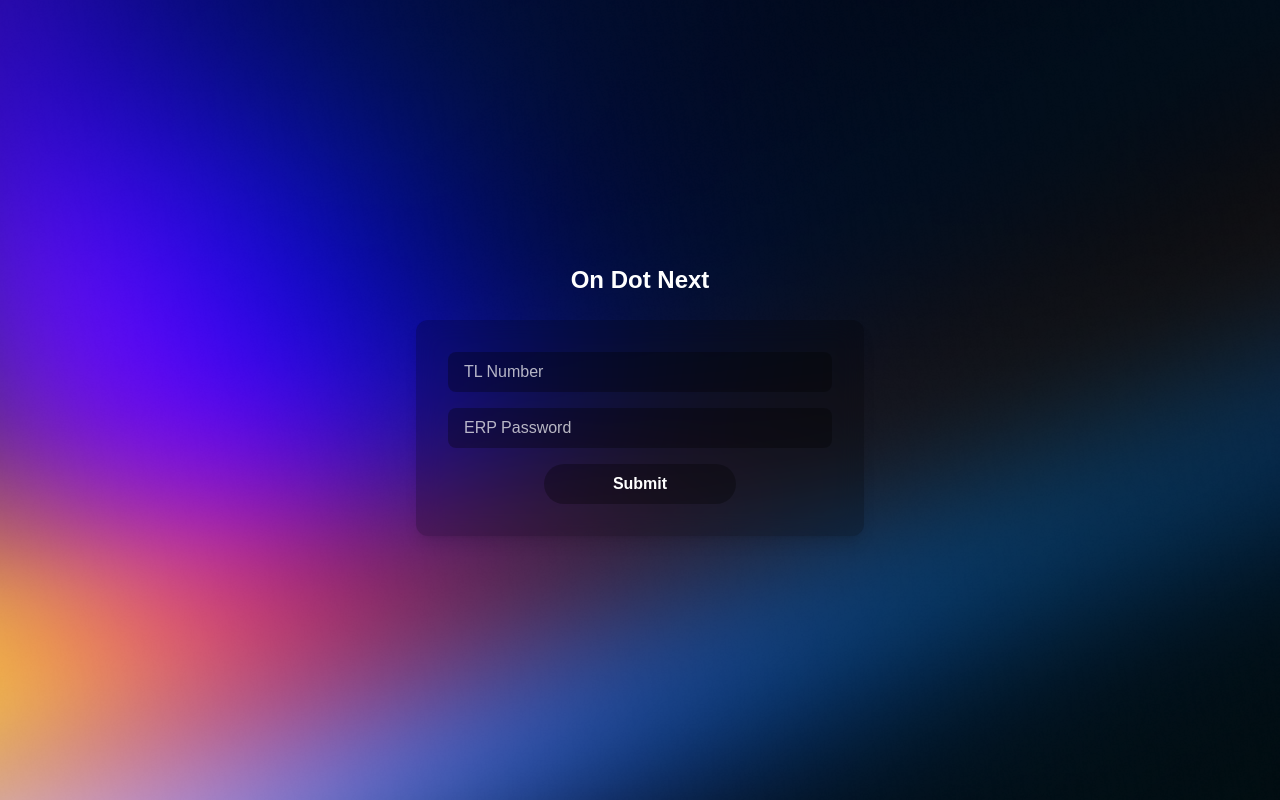
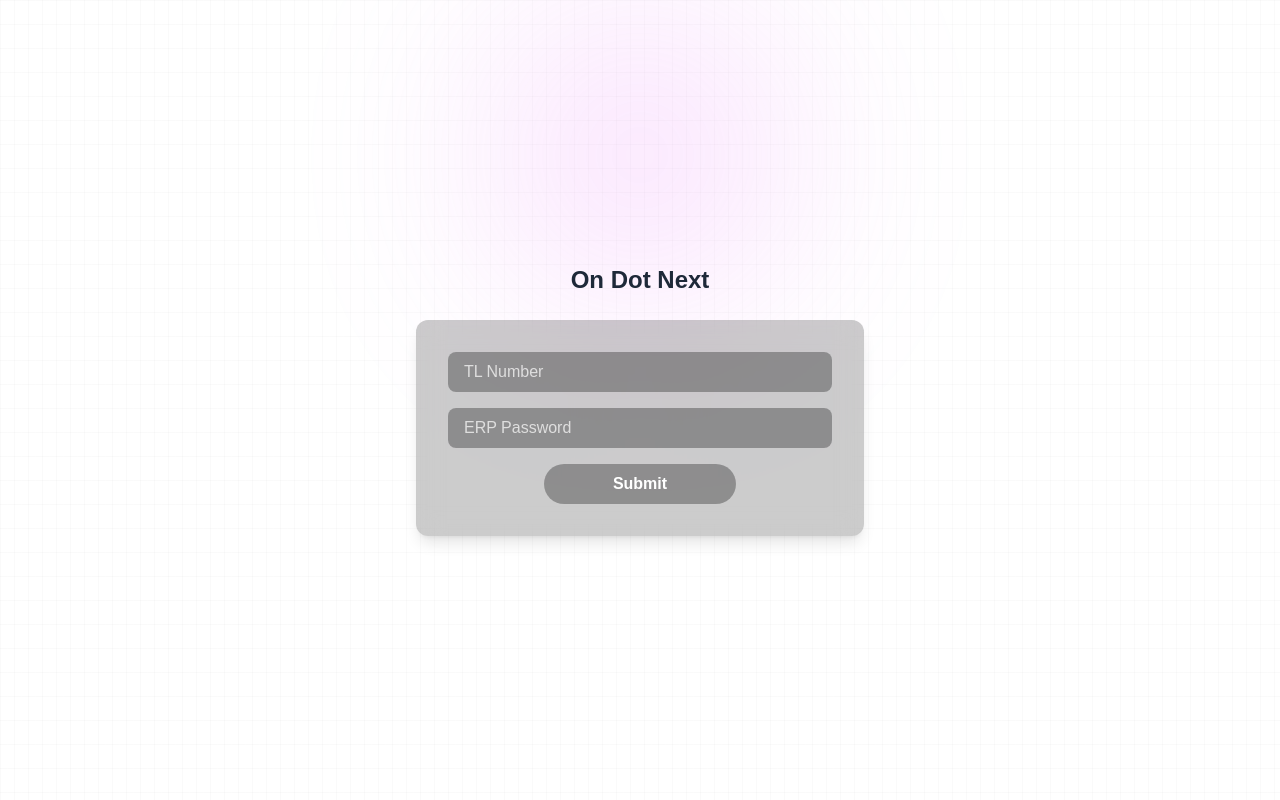
Before and after one commit to Nandith-0777/OnDotNext, a Next.js app: page / in a window 1280 px wide. Built offline with nearby package versions, Linux system fonts and the light colour scheme.

Commit message:
updated to light theme

```diff
--- a/src/app/globals.css
+++ b/src/app/globals.css
@@ -20,8 +20,35 @@
 }
 
 body {
-  background: var(--background) url('/backdrop.png') no-repeat center center fixed;
-  background-size: cover;
+  background: var(--background);
   color: var(--foreground);
   font-family: Arial, Helvetica, sans-serif;
 }
+
+.grid-bg {
+  position: fixed;
+  inset: 0;
+  z-index: -10;
+  height: 100%;
+  width: 100%;
+  background-color: white;
+  background-image:
+    linear-gradient(to right, #8080800a 1px, transparent 1px),
+    linear-gradient(to bottom, #8080800a 1px, transparent 1px);
+  background-size: 14px 24px;
+}
+
+.fuchsia-blur {
+  position: absolute;
+  top: 0;
+  left: 0;
+  right: 0;
+  margin: auto;
+  height: 310px;
+  width: 310px;
+  border-radius: 9999px; /* full */
+  background-color: #e879f9; /* fuchsia-400 */
+  opacity: 0.2;
+  filter: blur(100px);
+  z-index: -10;
+}
--- a/src/app/page.js
+++ b/src/app/page.js
@@ -110,9 +110,11 @@ export default function InputComponent() {
   };
 
   return (
-    <div className="gradient-bg min-h-screen flex items-center justify-center p-4">
-      <div className="w-full max-w-md text-white">
-        <h1 className="text-2xl font-bold mb-6 text-center">On Dot Next</h1>
+    <div className="grid-bg -z-10 min-h-screen w-full overflow-auto">
+      <div className="fuchsia-blur"></div>
+    <div className="min-h-screen flex items-center justify-center p-4">
+      <div className="w-full max-w-md text-black">
+        <h1 className="text-2xl font-bold mb-6 text-center text-gray-800">On Dot Next</h1>
 
         {showLogin && (
           <div className="backdrop-blur-md bg-black/20 shadow-lg rounded-xl p-8 space-y-4">
@@ -147,19 +149,19 @@ export default function InputComponent() {
 
         {loading && (
           <div className="flex flex-col items-center justify-center mt-6">
-            <div className="w-12 h-12 border-4 border-white border-t-transparent rounded-full animate-spin mb-4"></div>
-            <p className="text-white">Loading attendance data...</p>
+            <div className="w-12 h-12 border-4 border-black border-t-transparent rounded-full animate-spin mb-4"></div>
+            <p className="text-black">Loading attendance data...</p>
           </div>
         )}
 
         {attendanceData && (
           <div className="mt-6 space-y-4">
-            <h2 className="font-semibold mb-4 text-lg text-center">Your Attendance percentage</h2>
+            <h2 className="font-semibold mb-4 text-lg text-center text-gray-800">Your Attendance percentage</h2>
             {Object.entries(attendanceData).map(([course, percentage]) => (
               <div key={course} className="h-full w-full rounded-xl bg-clip-padding backdrop-filter backdrop-blur-sm bg-opacity-10 bg-black/60 p-4 rounded-full shadow-md">
                 <div className="flex justify-between items-center mb-2">
-                  <span className="font-medium">{course}</span>
-                  <span className="text-sm">{percentage}%</span>
+                  <span className="font-medium text-white">{course}</span>
+                  <span className="text-sm text-white">{percentage}%</span>
                 </div>
                 <div className="w-full bg-white/20 rounded-full h-3">
                   <div
@@ -175,6 +177,7 @@ export default function InputComponent() {
         )}
       </div>
     </div>
+    </div>
   );
 }
 
```
